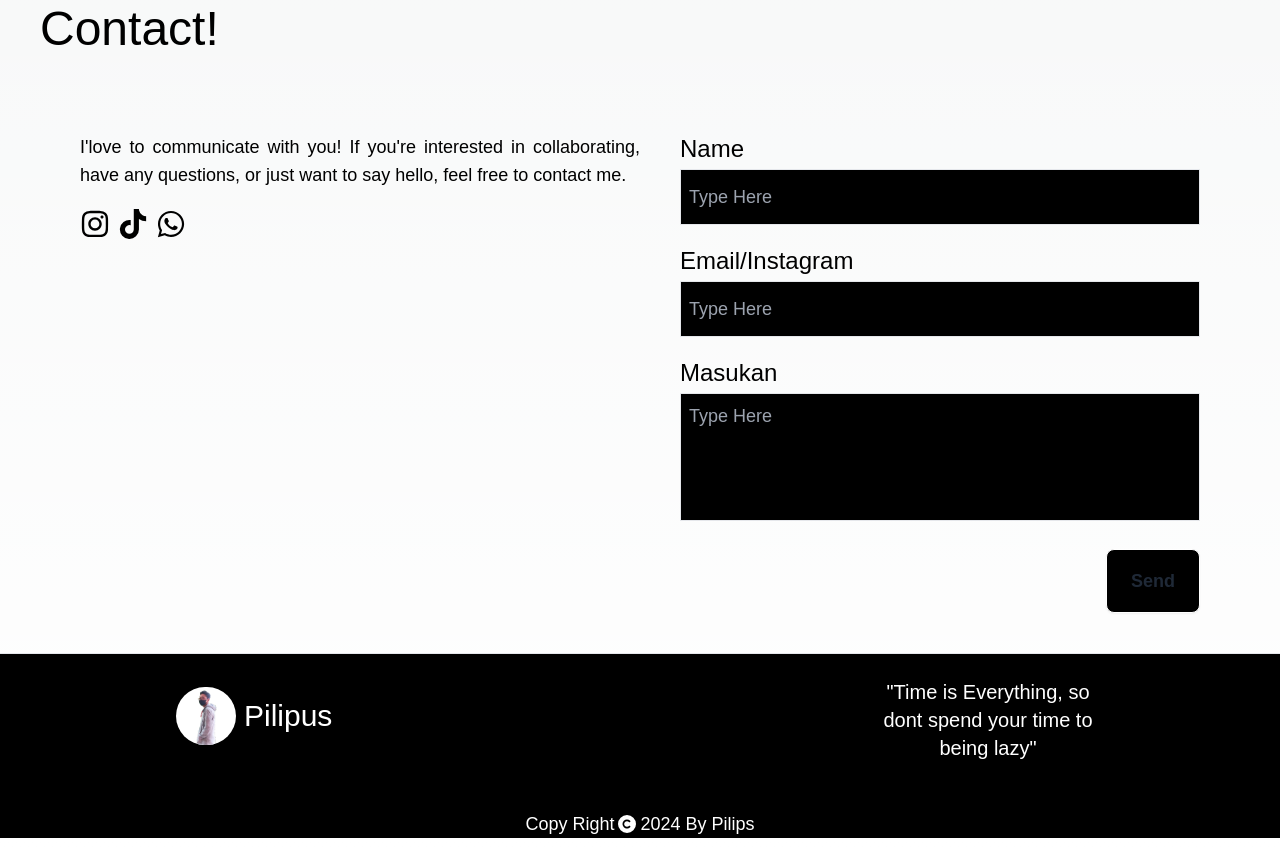
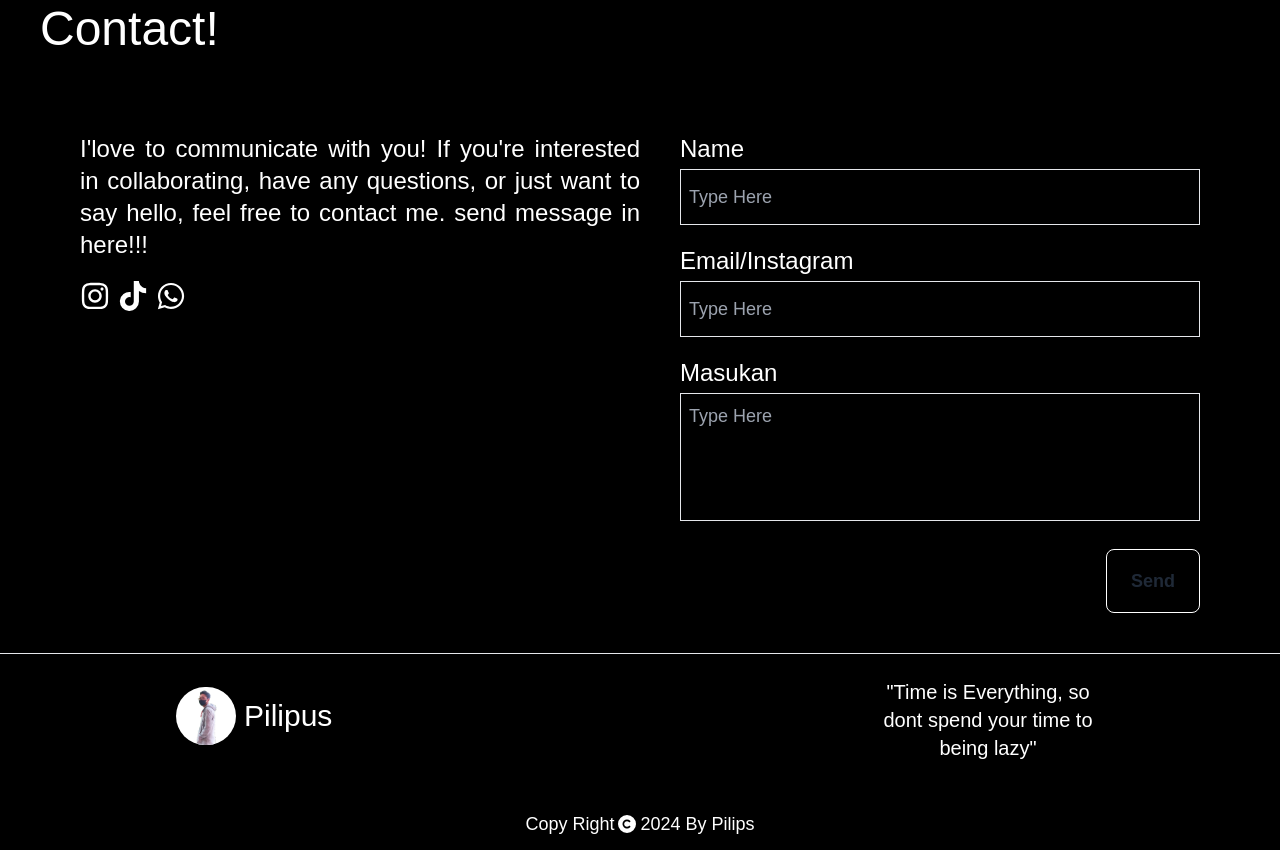
Before and after one commit to PILIPSCODE/PortFolioWebNew, a Next.js app: page / in a window 1280 px wide. Shown: the part 4160-5010 px from the top of the page. Built offline with nearby package versions, Linux system fonts and the light colour scheme; a web font is replaced by a local one.

Commit message:
style: change fix background in theme

```diff
--- a/app/globals.css
+++ b/app/globals.css
@@ -19,13 +19,8 @@
 }
 
 body {
-  color: rgb(var(--foreground-rgb));
-  background: linear-gradient(
-      to bottom,
-      transparent,
-      rgb(var(--background-end-rgb))
-    )
-    rgb(var(--background-start-rgb));
+  background: black;
+  color:white
 }
 
 @layer utilities {
--- a/components/Contactme/ContactMe.tsx
+++ b/components/Contactme/ContactMe.tsx
@@ -9,7 +9,7 @@ const Contactus = () => {
                 <div
                 className='md:pl-10 text-justify pl-2 text-lg '
                 >
-                    <h1>I&apos;love to communicate with you! If you&apos;re interested in collaborating, have any questions, or just want to say hello, feel free to contact me.</h1>
+                    <h1 className='text-2xl max-md:text-lg'>I&apos;love to communicate with you! If you&apos;re interested in collaborating, have any questions, or just want to say hello, feel free to contact me. send message in here!!!</h1>
                     <div className='flex max-sm:justify-center  text-3xl my-5  gap-2'>
                             <FaInstagram />
                             <FaTiktok />
```
